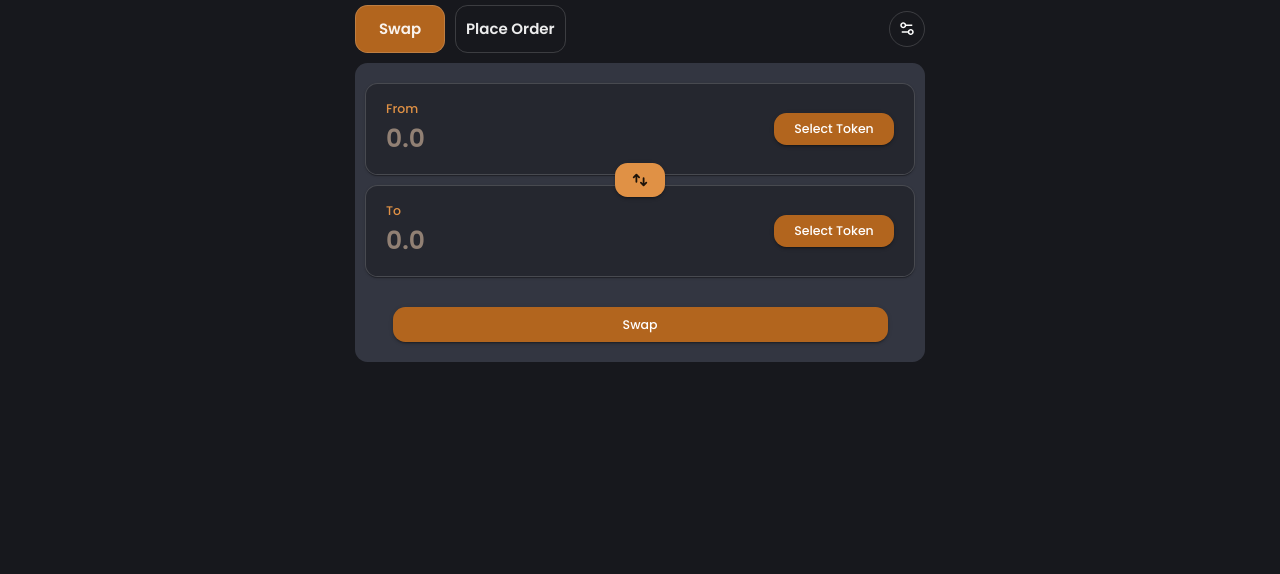
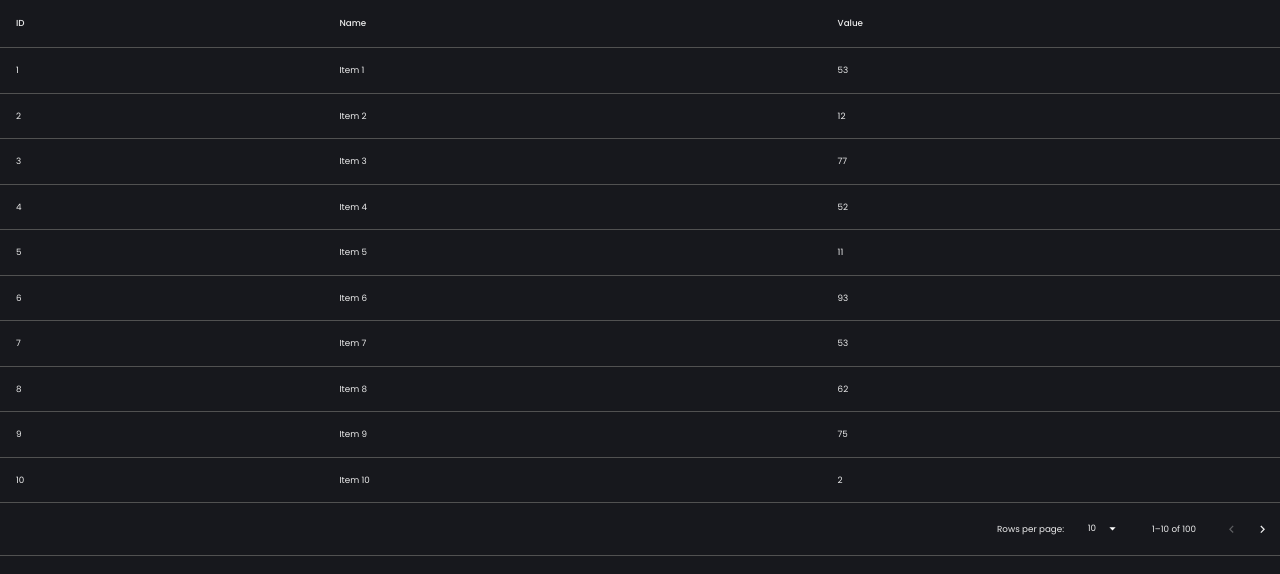
Before and after one commit to Tahir1072a/MaterialUI_Examples, a React (Vite) app: page / in a window 1280 px wide. Shown: the top 574 px of the page. Built offline with nearby package versions, Linux system fonts and the light colour scheme.

Commit message:
Table feature reviewed.
MUI componentlerinden table componenti özellikleri incelendi.

```diff
--- a/src/App.jsx
+++ b/src/App.jsx
@@ -16,6 +16,8 @@ import CustomModal from "./Components/UI/CustomModal.jsx";
 import { useState } from "react";
 import ExchangeForm from "./ExperimentalMajorComponents/ResuableComponents/ExchangeForm.jsx";
 import SearchBar from "./Components/UI/SearchBar.jsx";
+import BasicTable from "./Components/Tables/BasicTable.jsx";
+import TableFeatures from "./Components/Tables/TableFeatures.jsx";
 
 const Main = styled("main")(({ theme }) => ({
   display: "flex",
@@ -30,7 +32,7 @@ const Main = styled("main")(({ theme }) => ({
 function App() {
   return (
     <Main>
-      <Trade />
+      <TableFeatures />
     </Main>
   );
 }
--- /dev/null
+++ b/src/Components/Tables/BasicTable.jsx
@@ -0,0 +1,73 @@
+import {
+  Paper,
+  Table,
+  TableBody,
+  TableCell,
+  TableContainer,
+  TableHead,
+  TableRow,
+} from "@mui/material";
+
+export default function BasicTable() {
+  function createData(id, name, calories, fat, carbs, protein) {
+    return {
+      id,
+      name,
+      calories,
+      fat,
+      carbs,
+      protein,
+    };
+  }
+
+  const rows = [
+    createData(1, "Cupcake", 305, 3.7, 67, 4.3),
+    createData(2, "Donut", 452, 25.0, 51, 4.9),
+    createData(3, "Eclair", 262, 16.0, 24, 6.0),
+    createData(4, "Frozen yoghurt", 159, 6.0, 24, 4.0),
+    createData(5, "Gingerbread", 356, 16.0, 49, 3.9),
+    createData(6, "Honeycomb", 408, 3.2, 87, 6.5),
+    createData(7, "Ice cream sandwich", 237, 9.0, 37, 4.3),
+    createData(8, "Jelly Bean", 375, 0.0, 94, 0.0),
+    createData(9, "KitKat", 518, 26.0, 65, 7.0),
+    createData(10, "Lollipop", 392, 0.2, 98, 0.0),
+    createData(11, "Marshmallow", 318, 0, 81, 2.0),
+    createData(12, "Nougat", 360, 19.0, 9, 37.0),
+    createData(13, "Oreo", 437, 18.0, 63, 4.0),
+  ];
+
+  return (
+    <TableContainer component={Paper}>
+      {/*Eğer burada size: "small" olarak ayarlanmışsa boşluksuz/Dense table oluşturulur. */}
+      <Table sx={{ minWidth: 650 }} size={"small"}>
+        <TableHead>
+          <TableRow>
+            <TableCell>Dessert (100g serving)</TableCell>
+            <TableCell align={"right"}>Calories</TableCell>
+            <TableCell align={"right"}>Fat&nbsp;(g)</TableCell>
+            <TableCell align={"right"}>Carbs&nbsp;(g)</TableCell>
+            <TableCell align={"right"}>Protein&nbsp;(g)</TableCell>
+          </TableRow>
+        </TableHead>
+
+        <TableBody>
+          {rows.map((row) => (
+            <TableRow
+              key={row.name}
+              sx={{ "&:last-child td, &:last-child th": { border: 0 } }}
+            >
+              {/*  Buradaki scope ve component propları bu hücrenin ilgili satırın başlığı, baş hücresi olduğunu dile getirir.*/}
+              <TableCell component={"th"} scope={"row"}>
+                {row.name}
+              </TableCell>
+              <TableCell align="right">{row.calories}</TableCell>
+              <TableCell align="right">{row.fat}</TableCell>
+              <TableCell align="right">{row.carbs}</TableCell>
+              <TableCell align="right">{row.protein}</TableCell>
+            </TableRow>
+          ))}
+        </TableBody>
+      </Table>
+    </TableContainer>
+  );
+}
--- /dev/null
+++ b/src/Components/Tables/TableFeatures.jsx
@@ -0,0 +1,92 @@
+import {
+  Table,
+  TableBody,
+  TableCell,
+  TableContainer,
+  TableFooter,
+  TableHead,
+  TablePagination,
+  TableRow,
+} from "@mui/material";
+import { useState } from "react";
+
+const data = Array.from({ length: 100 }, (_, index) => ({
+  id: index + 1,
+  name: `Item ${index + 1}`,
+  value: Math.floor(Math.random() * 100),
+}));
+
+export default function TableFeatures() {
+  const [page, setPage] = useState(0);
+  const [rowsPerPage, setRowsPerPage] = useState(10);
+
+  // Sayfa değiştirmek için kullanılan fonksiyon.
+  const handleChangePage = (event, newPage) => {
+    console.log(newPage);
+    setPage(newPage);
+  };
+
+  // Bir sayfada görüntülenecek row sayısı değiştirmek istendiğinde tetiklenecek fonksiyon.
+  const handleChangeRowsPerPage = (event) => {
+    // İkinci parametre hangi tabanda sayı çevirme işlemi yapılacağını gösterir.
+    setRowsPerPage(parseInt(event.target.value, 10));
+    setPage(0);
+  };
+
+  // Son item göstermeme bug'ı için küçük bir iyileştirme.
+  const displayedData =
+    rowsPerPage > 0
+      ? data.slice(page * rowsPerPage, page * rowsPerPage + rowsPerPage)
+      : data;
+
+  return (
+    <TableContainer>
+      <Table>
+        <TableHead>
+          <TableRow>
+            <TableCell>ID</TableCell>
+            <TableCell>Name</TableCell>
+            <TableCell>Value</TableCell>
+          </TableRow>
+        </TableHead>
+        <TableBody>
+          {displayedData.map((data, index) => (
+            <TableRow key={index}>
+              <TableCell>{data.id}</TableCell>
+              <TableCell>{data.name}</TableCell>
+              <TableCell>{data.value}</TableCell>
+            </TableRow>
+          ))}
+        </TableBody>
+        <TableFooter>
+          <TableRow>
+            {/*  Aslında gelişmiş özelliklere sahip bir tableCell den ibarettir. */}
+            <TablePagination
+              /*  Kullanıcı bir select componenti ile bir sayfada ne kadar row olması gerektiğini ayarlayabilir.*/
+              rowsPerPageOptions={[5, 10, 25, { label: "All", value: -1 }]}
+              // 3 hücrelik bir alan kaplayacak bir hücre.
+              colSpan={3}
+              slotProps={{
+                select: {
+                  inputProps: { "aria-label": "rows-per-page" },
+                  native: true,
+                },
+              }}
+              // Verilen datanın uzunluğu
+              count={data.length}
+              // Current page, hangi sayfada isek gösterecek.
+              page={page}
+              // Bir sayfada ne kadar data olacağını belirtir. Bunun yanlış girilmesi olmayan datayı göstermeye çalışma veyahut var olan dataları eksik gösterme
+              // vb. sorunlara sebep olur.
+              rowsPerPage={rowsPerPage}
+              // Sayfanın değişme olayını ele alır.
+              onPageChange={handleChangePage}
+              // Sayfa başına gösterilecek olan satır sayısımı miktarının değişmesi durumunu ele alır.
+              onRowsPerPageChange={handleChangeRowsPerPage}
+            ></TablePagination>
+          </TableRow>
+        </TableFooter>
+      </Table>
+    </TableContainer>
+  );
+}
```
